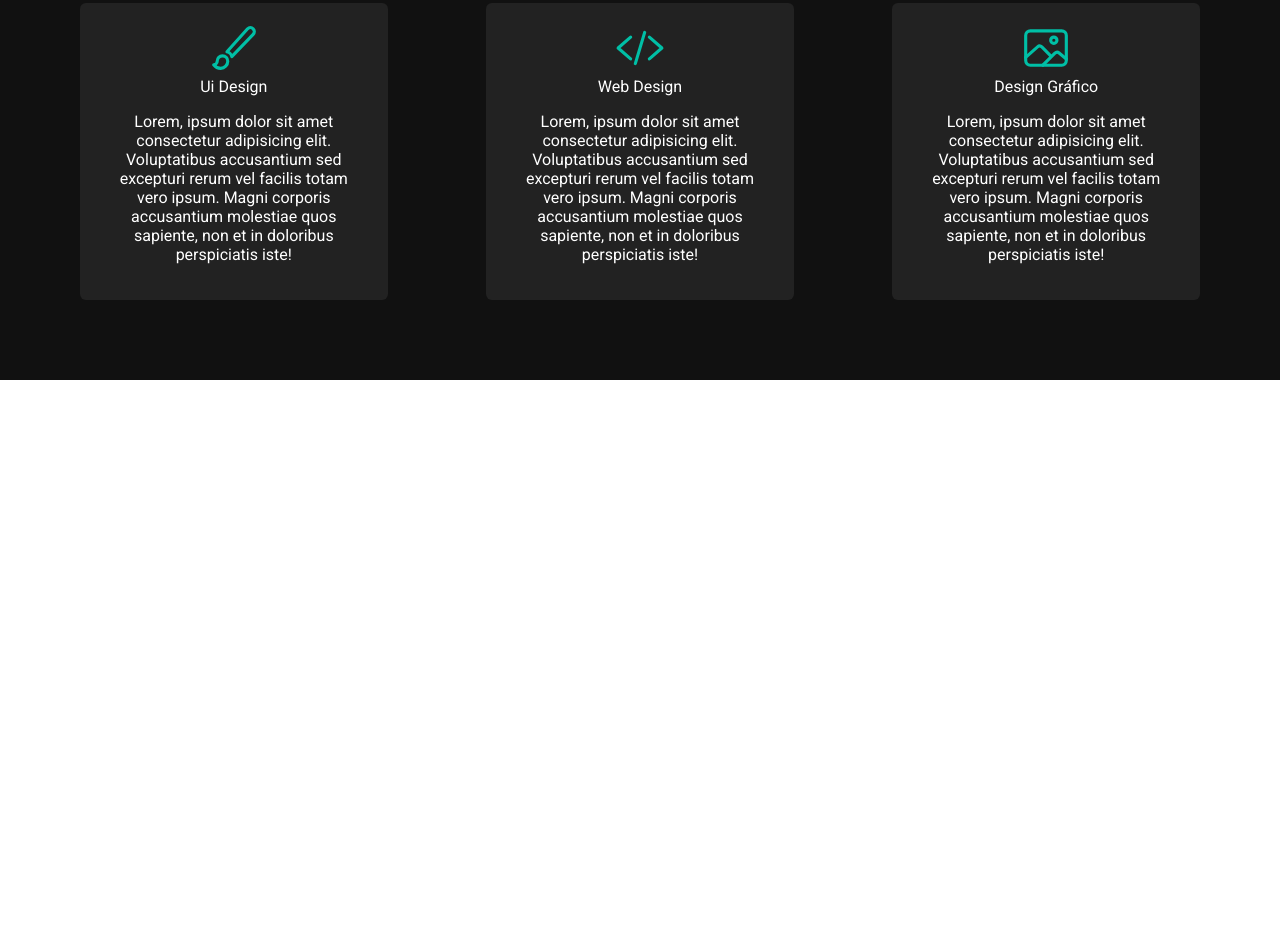
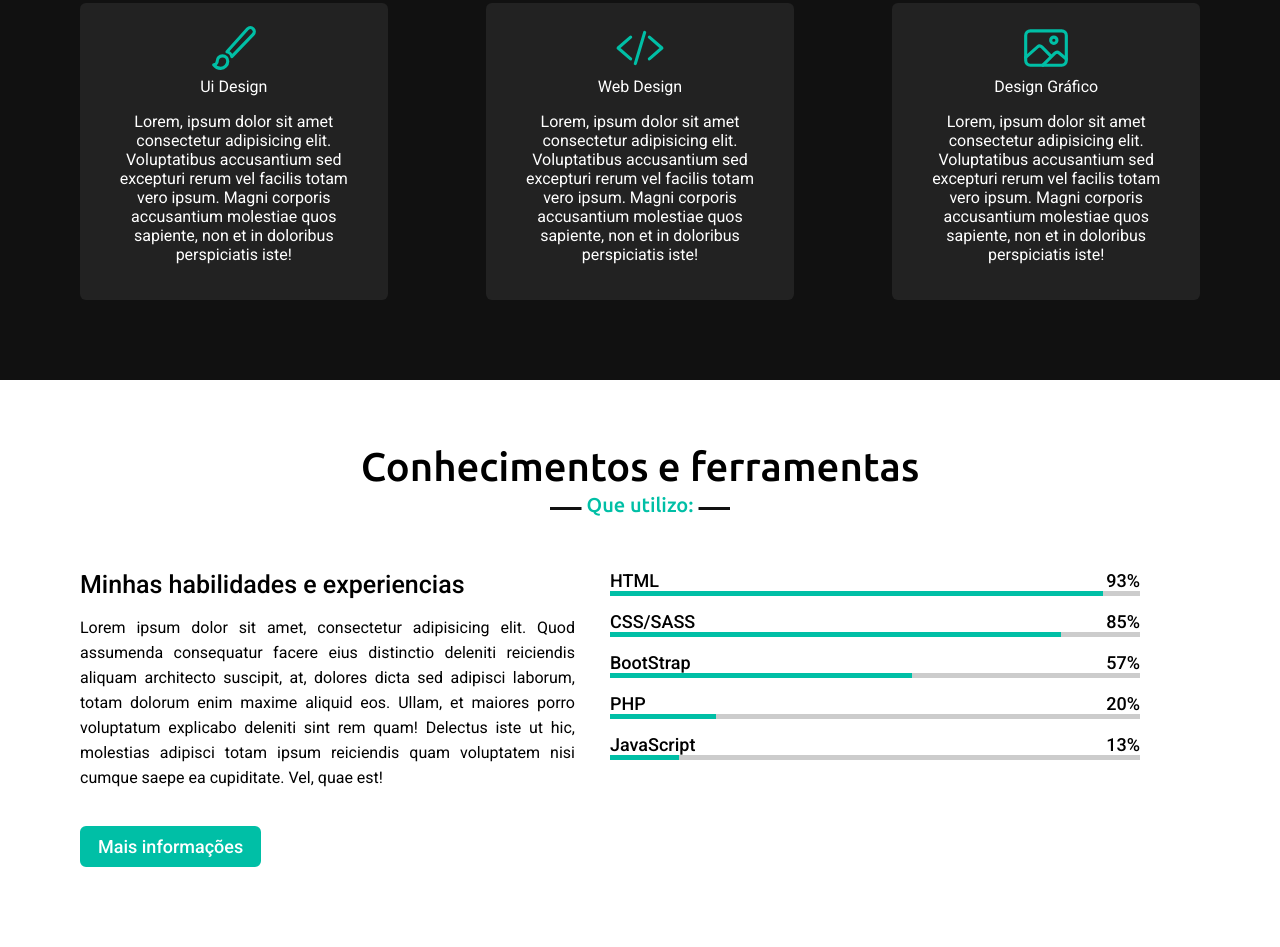
Before and after one commit to MatheusSchnaider/Portifolio, a website: page index.html in a window 1280 px wide. Shown: the part 1769-2716 px from the top of the page. Before the commit the page ends 2149 px from the top, so only its background shows below. Drawn offline with nearby package versions, Linux system fonts and the light colour scheme.

Commit message:
update all code

```diff
--- a/assets/sass/style.sass
+++ b/assets/sass/style.sass
@@ -107,12 +107,35 @@ body
         background: none
         text-decoration: none
 
-    /* Menu Mobile */
+    /*  Menu  Mobile  */
     .menu-btn
         color: #fff
         font-size: 26px
         cursor: pointer
         display: none
+
+    .scroll-up-btn
+        position: fixed
+        width: 41px
+        height: 45px
+        right: 30px
+        bottom: 30px
+        text-align: center
+        line-height: 50px
+        color: #fff
+        background: #00BFA6
+        border-radius: 6px
+        font-size: 30px
+        z-index: 9999
+        cursor: pointer
+        opacity: 0
+        pointer-events: none
+        transition: all 0.3s ease
+
+    &.show
+        bottom: 30px
+        opacity: 1
+        pointer-events: auto
 
     /* Codigos similares
     section
@@ -215,7 +238,7 @@ body
 
     .services .title::after
         background: #111
-        content: "desenvolvidos"
+        content: "que possuo:"
 
     .services .serv-content .card
         width: calc(33% - 10%)
@@ -229,13 +252,11 @@ body
     .services .serv-content .card:hover
         background: #00BFA6
 
-
     .services .serv-content .card .box
         transition: all 0.3 ease
 
     .services .serv-content .card:hover .box
         transform: scale(1.05)
-
 
     .services .serv-content .card ion-icon
         font-size: 50px
@@ -248,6 +269,82 @@ body
         font-size: 25px
         font-weight: 500
         margin: 10px 0 7px 0
+
+    /*  sessão especialidades  */
+
+    .skills .skills-content
+        display: flex
+        font-family: 'Roboto', sans-serif
+
+    .skills .title::after
+        content: "Que utilizo:"
+
+    .skills .skills-content .column
+        width: calc(50% - 30px)
+
+    .skills .skills-content .left .text
+        font-size: 25px
+        font-weight: 500
+        margin-bottom: 10px
+
+    .skills .skills-content .left p
+        text-align: justify
+        margin-right: 35px
+        line-height: 25px
+
+    .skills .skills-content .left a
+        text-decoration: none
+        display: inline-block
+        background: #00BFA6
+        color: #fff
+        font-size: 18px
+        font-weight: 500
+        padding: 8px 16px
+        margin-top: 20px
+        border-radius: 6px
+        border: 2px solid #00BFA6
+        transition: all 0.3s ease
+
+    .skills .skills-content .right .bars
+        margin-bottom: 15px
+
+    .skills .skills-content .right .info
+        display: flex
+        align-items: center
+        justify-content: space-between
+
+    .skills .skills-content .right span
+        font-weight: 500
+        font-size: 18px
+
+    .skills .skills-content .right .line
+        width: 100%
+        height: 5px
+        background: #ccc
+        position: relative
+
+    .skills .skills-content .right .line::before
+        content: ""
+        position: absolute
+        height: 100%
+        top: 0
+        left: 0
+        background: #00BFA6
+
+    .skills .skills-content .right .html::before
+        width: 93%
+
+    .skills .skills-content .right .css::before
+        width: 85%
+
+    .skills .skills-content .right .js::before
+        width: 57%
+
+    .skills .skills-content .right .php::before
+        width: 20%
+
+    .skills .skills-content .right .mysql::before
+        width: 13%
 
     /*  responsivo  */
     @media (max-width: 1300px)
--- a/index.html
+++ b/index.html
@@ -64,16 +64,18 @@
         </div>
     </section>
 
-    <!-- Section about -->
+    <!-- Section specialties -->
     <section class="services" id="services">
         <div class="max-width">
-            <h2 class="title">Projetos</h2>
+            <h2 class="title">Especialidades</h2>
             <div class="serv-content">
                 <div class="card">
                     <div class="box">
                         <ion-icon name="brush-outline"></ion-icon>
                         <div class="texto">Ui Design</div>
-                        <p>Lorem, ipsum dolor sit amet consectetur adipisicing elit. Voluptatibus accusantium sed excepturi rerum vel facilis totam vero ipsum. Magni corporis accusantium molestiae quos sapiente, non et in doloribus perspiciatis iste!</p>
+                        <p>Lorem, ipsum dolor sit amet consectetur adipisicing elit. Voluptatibus accusantium sed
+                            excepturi rerum vel facilis totam vero ipsum. Magni corporis accusantium molestiae quos
+                            sapiente, non et in doloribus perspiciatis iste!</p>
                     </div>
                 </div>
 
@@ -81,7 +83,9 @@
                     <div class="box">
                         <ion-icon name="code-slash-outline"></ion-icon>
                         <div class="texto">Web Design</div>
-                        <p>Lorem, ipsum dolor sit amet consectetur adipisicing elit. Voluptatibus accusantium sed excepturi rerum vel facilis totam vero ipsum. Magni corporis accusantium molestiae quos sapiente, non et in doloribus perspiciatis iste!</p>
+                        <p>Lorem, ipsum dolor sit amet consectetur adipisicing elit. Voluptatibus accusantium sed
+                            excepturi rerum vel facilis totam vero ipsum. Magni corporis accusantium molestiae quos
+                            sapiente, non et in doloribus perspiciatis iste!</p>
                     </div>
                 </div>
 
@@ -89,8 +93,61 @@
                     <div class="box">
                         <ion-icon name="image-outline"></ion-icon>
                         <div class="texto">Design Gráfico</div>
-                        <p>Lorem, ipsum dolor sit amet consectetur adipisicing elit. Voluptatibus accusantium sed excepturi rerum vel facilis totam vero ipsum. Magni corporis accusantium molestiae quos sapiente, non et in doloribus perspiciatis iste!</p>
+                        <p>Lorem, ipsum dolor sit amet consectetur adipisicing elit. Voluptatibus accusantium sed
+                            excepturi rerum vel facilis totam vero ipsum. Magni corporis accusantium molestiae quos
+                            sapiente, non et in doloribus perspiciatis iste!</p>
                     </div>
+                </div>
+            </div>
+        </div>
+    </section>
+
+    <!-- Section ferramentas e conhecimentos -->
+     <section class="skills" id="skills">
+        <div class="max-width">
+            <h2 class="title">Conhecimentos e ferramentas</h2>
+            <div class="skills-content">
+                <div class="column left">
+                    <div class="text">Minhas habilidades e experiencias</div>
+                    <p>Lorem ipsum dolor sit amet, consectetur adipisicing elit. Quod assumenda consequatur facere eius distinctio deleniti reiciendis aliquam architecto suscipit, at, dolores dicta sed adipisci laborum, totam dolorum enim maxime aliquid eos. Ullam, et maiores porro voluptatum explicabo deleniti sint rem quam! Delectus iste ut hic, molestias adipisci totam ipsum reiciendis quam voluptatem nisi cumque saepe ea cupiditate. Vel, quae est!</p>
+                    <a href="#">Mais informações</a>
+                </div>
+                <div class="column right">
+                   <div class="bars">
+                       <div class="info">
+                           <span>HTML</span>
+                           <span>93%</span>
+                       </div>
+                       <div class="line html"></div>
+                   </div>
+                   <div class="bars">
+                    <div class="info">
+                        <span>CSS/SASS</span>
+                        <span>85%</span>
+                    </div>
+                    <div class="line css"></div>
+                </div>
+                <div class="bars">
+                    <div class="info">
+                        <span>BootStrap</span>
+                        <span>57%</span>
+                    </div>
+                    <div class="line js"></div>
+                </div>
+                <div class="bars">
+                    <div class="info">
+                        <span>PHP</span>
+                        <span>20%</span>
+                    </div>
+                    <div class="line php"></div>
+                </div>
+                <div class="bars">
+                    <div class="info">
+                        <span>JavaScript</span>
+                        <span>13%</span>
+                    </div>
+                    <div class="line mysql"></div>
+                </div>
                 </div>
             </div>
         </div>
```
Also changed, not shown: README.md, css/style.min.css.
